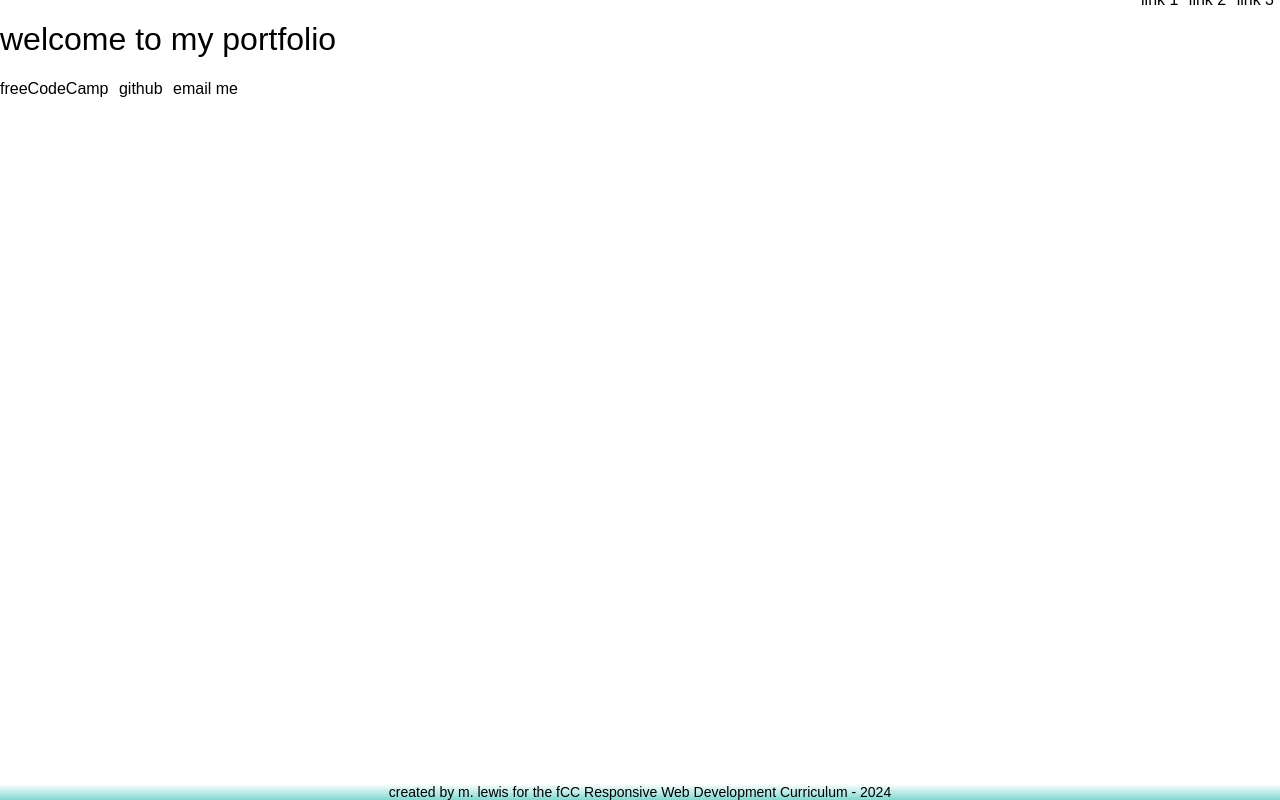
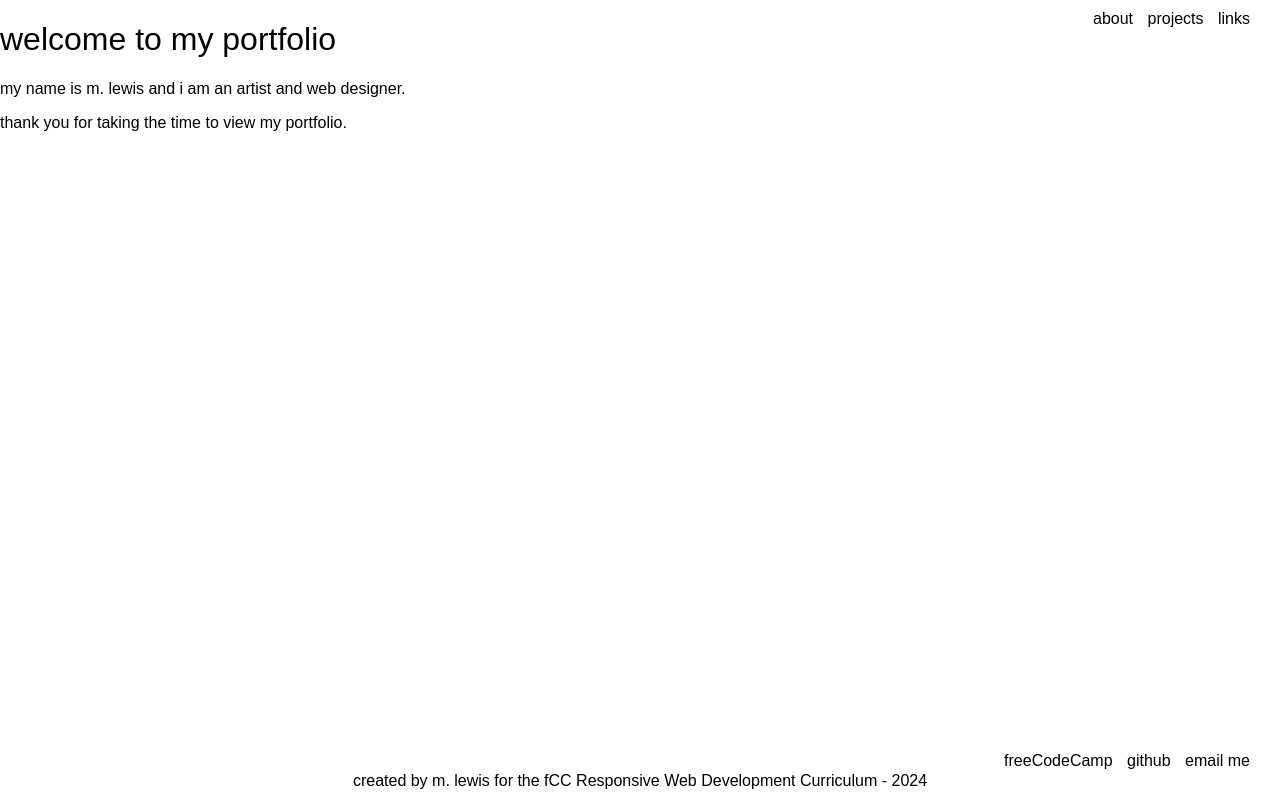
Before and after one commit to mcxlewis/personal-portfolio, a plain HTML site: page index.html in a window 1280 px wide. Drawn offline with Linux system fonts and the light colour scheme; a web font is replaced by a local one.

Commit message:
Style font, align footer, space links

```diff
--- a/index.html
+++ b/index.html
@@ -6,27 +6,30 @@
     <title>Personal Portfolio
     </title>
     <link rel="stylesheet" href="styles.css">
+    <link rel="preconnect" href="https://fonts.googleapis.com">
+<link rel="preconnect" href="https://fonts.gstatic.com" crossorigin>
+<link href="https://fonts.googleapis.com/css2?family=Baskervville:ital@0;1&display=swap" rel="stylesheet">
 </head>
 <body>
-    <div class="header">
-        <nav class="navbar"  id="navbar">
-            <a href="#">link 1</a>
-            <a href="#">link 2 </a>
-            <a href="#">link 3 </a>
+        <nav class="navbar" id="navbar">
+            <a href="#welcome-section">about</a>
+            <a href="#projects">projects</a>
+            <a href="#external-links">links</a>
         </nav>
-    </div>
     <div class="welcome-section" id="welcome-section">
         <h1>welcome to my portfolio</h1>
+        <p>my name is m. lewis and i am an artist and web designer.</p>
+        <p>thank you for taking the time to view my portfolio.</p>
     </div>
     <div class="projects" id="projects">
-        <div class="project-tile" a href="https://mcxlewis.github.io/survey/"></div>
-        <div class="project-tile-2" a href="https://mcxlewis.github.io/tribute-page/"></div>
-        <div class="project-tile-3" a href="https://mcxlewis.github.io/technical-doc/"></div>
-        <div class="project-tile-4" a href="https://mcxlewis.github.io/product-landing-page/"></div>
+        <div class="project-tile"><a href="https://mcxlewis.github.io/survey/"></a></div>
+        <div class="project-tile-2"><a href="https://mcxlewis.github.io/tribute-page/"></a></div>
+        <div class="project-tile-3"><a href="https://mcxlewis.github.io/technical-doc/"></a></div>
+        <div class="project-tile-4"><a href="https://mcxlewis.github.io/product-landing-page/"></a></div>
     </div>
     <div class="external-links">
-        <a href="https://www.freecodecamp.org/mcxlewis" id="profile-link">freeCodeCamp</a>
-        <a href="https://www.github.com/mcxlewis" id="github-link">github</a>
+        <a href="https://www.freecodecamp.org/mcxlewis" id="profile-link" target="_blank">freeCodeCamp</a>
+        <a href="https://www.github.com/mcxlewis" id="github-link" target="_blank">github</a>
         <a href="mailto:mdlewisdesign@gmail.com" id="email"> email me</a>
     </div>
     <div class="footer">created by m. lewis for the fCC Responsive Web Development Curriculum - 2024
--- a/styles.css
+++ b/styles.css
@@ -1,107 +1,59 @@
 @media (hover: hover) {
-      a:hover {
-    font-weight: 400;
-  }
-}
-
-:root {
-  --tiffany: #81D8D0;
+  a:hover {
+    font-weight: bold;
+ }
 }
 
 * {
-  font-family: 'Josefin Sans', sans-serif;
-  font-weight: 300;
+  font-family: 'Baskerville', sans-serif;
+  text-decoration: none;
   color: black;
-  text-decoration: none;
 }
 
 body {
-  margin: 0 auto;
-}
-.header, .footer {
-  width: 100%;
-}
-.header {
-  display: flex;
-  align-items: center;
-  text-align: right;
-  background: linear-gradient(
-    var(--tiffany),
-  transparent
-  );
-  position: absolute;
-  top: 0;
+  margin: 0;
 }
 
-.external-link, .navbar {
-  position: absolute;
+.navbar {
+  top: 0;
   width: 100%;
+  text-align: right;
+  margin-top: 10px;
 }
 
-.welcome-text {
-  margin: 0;
-  font-size: 30px;
-  margin-left: 30px;
+.welcome-section {
+
 }
 
-.about-me {
-  width: 75%;
-  margin-top: 50px;
+h1 {
+  font-weight: 500;
 }
 
-.survey {
-    border: 1px solid black;
-    height: 200px;
-    width: 160px;
+.project-links {
+
 }
 
-.tribute-page {
-    border: 1px solid black;
-    height: 200px;
-    width: 160px;
+.external-links {
+  bottom: 30px;
 }
-
-.technical-doc {
-    border: 1px solid black;
-    height: 200px;
-    width: 160px;
-}
-
-.landing-page {
-    border: 1px solid black;
-    height: 200px;
-    width: 160px;
-
-  }
-
-  .projects {
-
-    margin: auto;
-    width: 80%;
-    display: grid;
-    grid-template-columns: 100px 100px 100px 100px;
-    grid-template-rows: auto;
-    grid-template-areas:
-      "survey tribute-page"
-      "technical-doc landing-page"
-  }
 
 .footer {
   bottom: 0;
-  position: fixed;
-  font-size: 14px;
-  background: linear-gradient(
-  transparent,
-  var(--tiffany))
-;
+  top: auto;
+  left: 0;
+  right: 0;
   text-align: center;
+  margin-bottom: 10px;
 }
 
-  a {
-    padding-right: 6px;
-  }
+.navbar, .external-links {
+  right: 30px;
+}
 
-  .external-link {
-    text-align: right;
-    bottom: 40px;
-  }
+.external-links, .navbar, .footer {
+  position: absolute;
+}
+
+a {
+  padding-left: 10px;
+}
```
